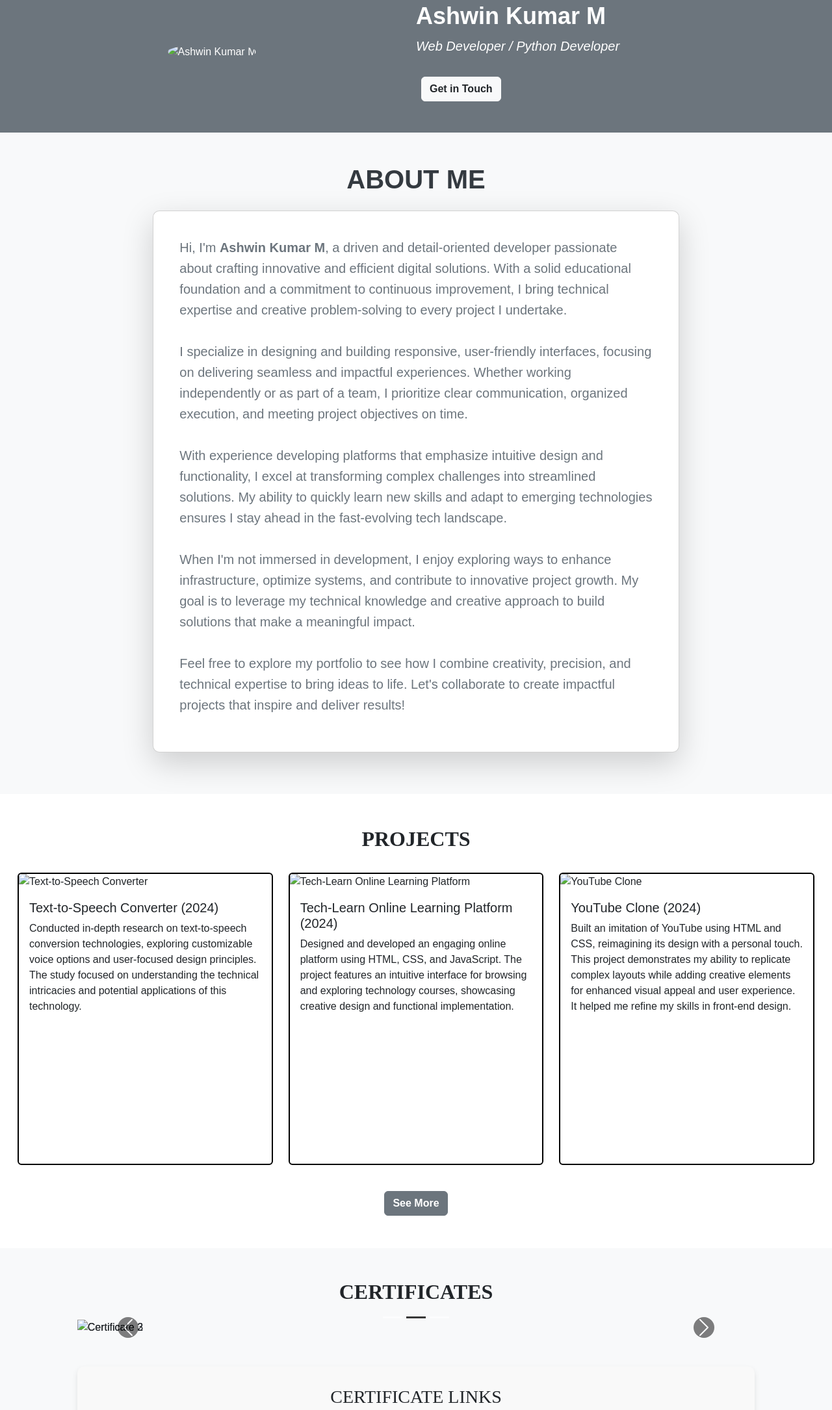
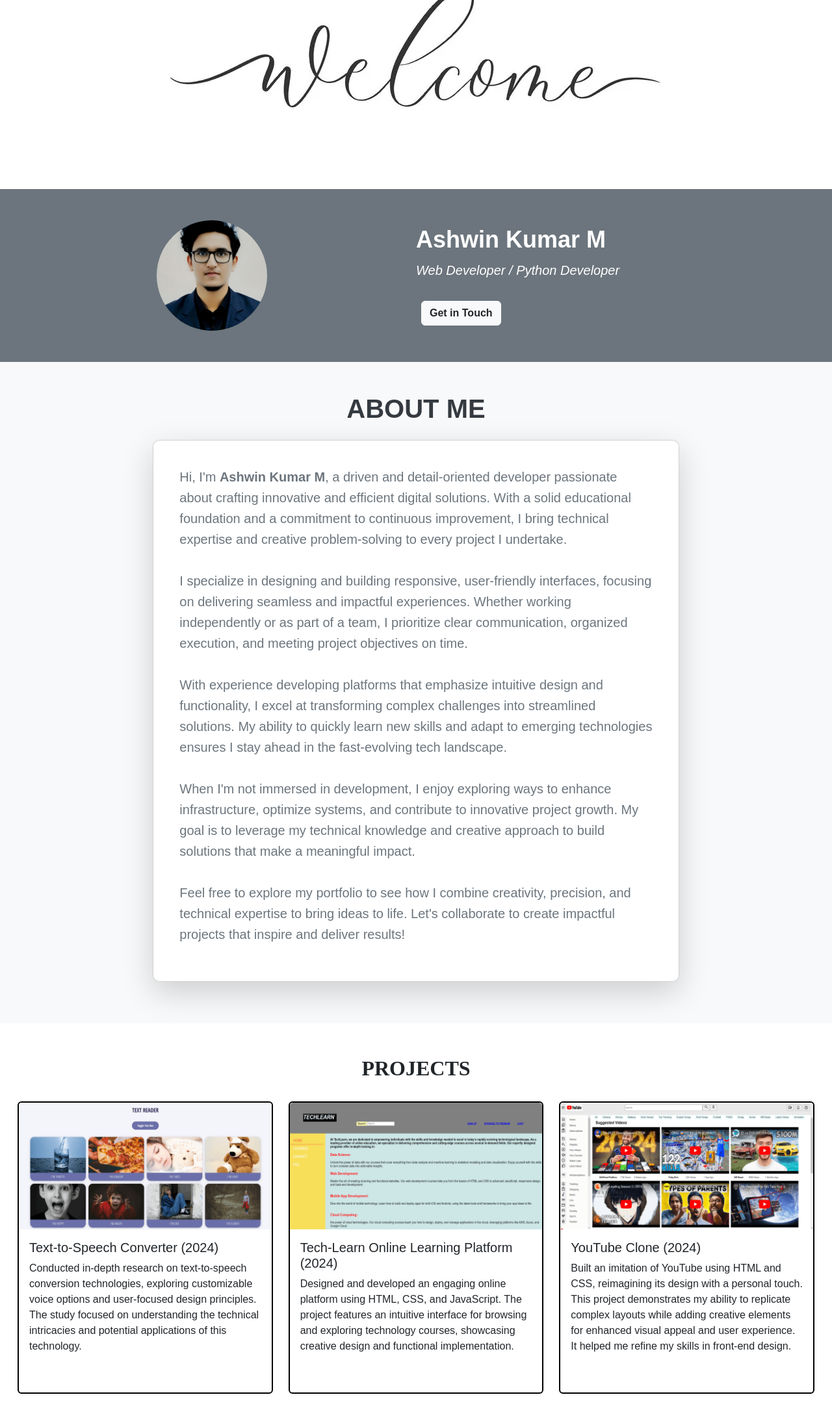
Before and after one commit to ashwin-k-m/ashwin-mullachery, a plain HTML site: page index.html in a window 1280 px wide. Shown: the part 164-2334 px from the top of the page at 65% size. Drawn offline with nearby package versions, Linux system fonts and the light colour scheme.

Commit message:
Update index.html

```diff
--- a/index.html
+++ b/index.html
@@ -315,7 +315,7 @@
 
     <div class="container-fluid">
         <div class="greeting-section">
-          <img src="welcome.jpg" alt="Welcome Image" class="greeting-img">
+          <img src="images/welcome.jpg" alt="Welcome Image" class="greeting-img">
         </div>
     </div>
 
@@ -323,7 +323,7 @@
         <div class="container-fluid text-center position-relative">
             <div class="home-content d-flex align-items-center">
                 <div class="home-photo ms-auto col-md-6">
-                    <img src="profile.jpg" alt="Ashwin Kumar M" class="img-fluid rounded-circle">
+                    <img src="images/profile.jpg" alt="Ashwin Kumar M" class="img-fluid rounded-circle">
                 </div>
                 <div class="home-text ms-auto col-md-6">
                     <h1>Ashwin Kumar M</h1>
@@ -365,7 +365,7 @@
             <div class="row pt-4" id="projects-row">
                 <div class="col-md-4 mb-4">
                     <div class="card" style="border: 2px solid black; height: 450px;">
-                        <img src="p1.jpg" class="card-img-top image-fluid" alt="Text-to-Speech Converter">
+                        <img src="images/p1.jpg" class="card-img-top image-fluid" alt="Text-to-Speech Converter">
                         <div class="card-body">
                             <h5 class="card-title">Text-to-Speech Converter (2024)</h5>
                             <p class="card-text">Conducted in-depth research on text-to-speech conversion technologies, exploring customizable voice options and user-focused design principles. The study focused on understanding the technical intricacies and potential applications of this technology.</p>
@@ -374,7 +374,7 @@
                 </div>
                 <div class="col-md-4 mb-4">
                     <div class="card" style="border: 2px solid black; height: 450px;">
-                        <img src="p2.jpg" class="card-img-top image-fluid" alt="Tech-Learn Online Learning Platform">
+                        <img src="images/p2.jpg" class="card-img-top image-fluid" alt="Tech-Learn Online Learning Platform">
                         <div class="card-body">
                             <h5 class="card-title">Tech-Learn Online Learning Platform (2024)</h5>
                             <p class="card-text">Designed and developed an engaging online platform using HTML, CSS, and JavaScript. The project features an intuitive interface for browsing and exploring technology courses, showcasing creative design and functional implementation.</p>
@@ -383,7 +383,7 @@
                 </div>
                 <div class="col-md-4 mb-4">
                     <div class="card" style="border: 2px solid black; height: 450px;">
-                        <img src="p3.jpg" class="card-img-top image-fluid" alt="YouTube Clone">
+                        <img src="images/p3.jpg" class="card-img-top image-fluid" alt="YouTube Clone">
                         <div class="card-body">
                             <h5 class="card-title">YouTube Clone (2024)</h5>
                             <p class="card-text">Built an imitation of YouTube using HTML and CSS, reimagining its design with a personal touch. This project demonstrates my ability to replicate complex layouts while adding creative elements for enhanced visual appeal and user experience. It helped me refine my skills in front-end design.</p>
@@ -392,7 +392,7 @@
                 </div>
                 <div class="col-md-4 mb-4 extra-projects" style="display: none;">
                     <div class="card" style="border: 2px solid black; height: 450px;">
-                        <img src="p4.jpg" class="card-img-top image-fluid" alt="Netflix Clone">
+                        <img src="images/p4.jpg" class="card-img-top image-fluid" alt="Netflix Clone">
                         <div class="card-body">
                             <h5 class="card-title">Netflix Clone (2024)</h5>
                             <p class="card-text">Built an inspired version of Netflix using HTML and CSS, replicating its aesthetic and layout with original elements. This project demonstrates imaginative design and attention to detail in recreating key visual components.</p>
@@ -401,7 +401,7 @@
                 </div>
                 <div class="col-md-4 mb-4 extra-projects" style="display: none;">
                     <div class="card" style="border: 2px solid black; height: 450px;">
-                        <img src="p5.jpg" class="card-img-top image-fluid" alt="Java Calculator">
+                        <img src="images/p5.jpg" class="card-img-top image-fluid" alt="Java Calculator">
                         <div class="card-body">
                             <h5 class="card-title">Java Calculator (2024)</h5>
                             <p class="card-text">Developed a calculator application in Java with an app-like interface to perform basic arithmetic operations. This project combines functionality with clean design, offering a practical and visually appealing user experience.</p>
@@ -427,13 +427,13 @@
             </div>
             <div class="carousel-inner">
               <div class="carousel-item active" data-bs-interval="3000">
-                <img src="c1.jpg" class="d-block w-100 image-fluid" alt="Certificate 1">
+                <img src="images/c1.jpg" class="d-block w-100 image-fluid" alt="Certificate 1">
               </div>
               <div class="carousel-item active" data-bs-interval="3000">
-                <img src="c2.jpg" class="d-block w-100 image-fluid" alt="Certificate 2">
+                <img src="images/c2.jpg" class="d-block w-100 image-fluid" alt="Certificate 2">
               </div>
               <div class="carousel-item active" data-bs-interval="3000">
-                <img src="c3.jpg" class="d-block w-100 image-fluid" alt="Certificate 3">
+                <img src="images/c3.jpg" class="d-block w-100 image-fluid" alt="Certificate 3">
               </div>
             </div>
             <button class="carousel-control-prev" type="button" data-bs-target="#certificateCarousel" data-bs-slide="prev">
```
